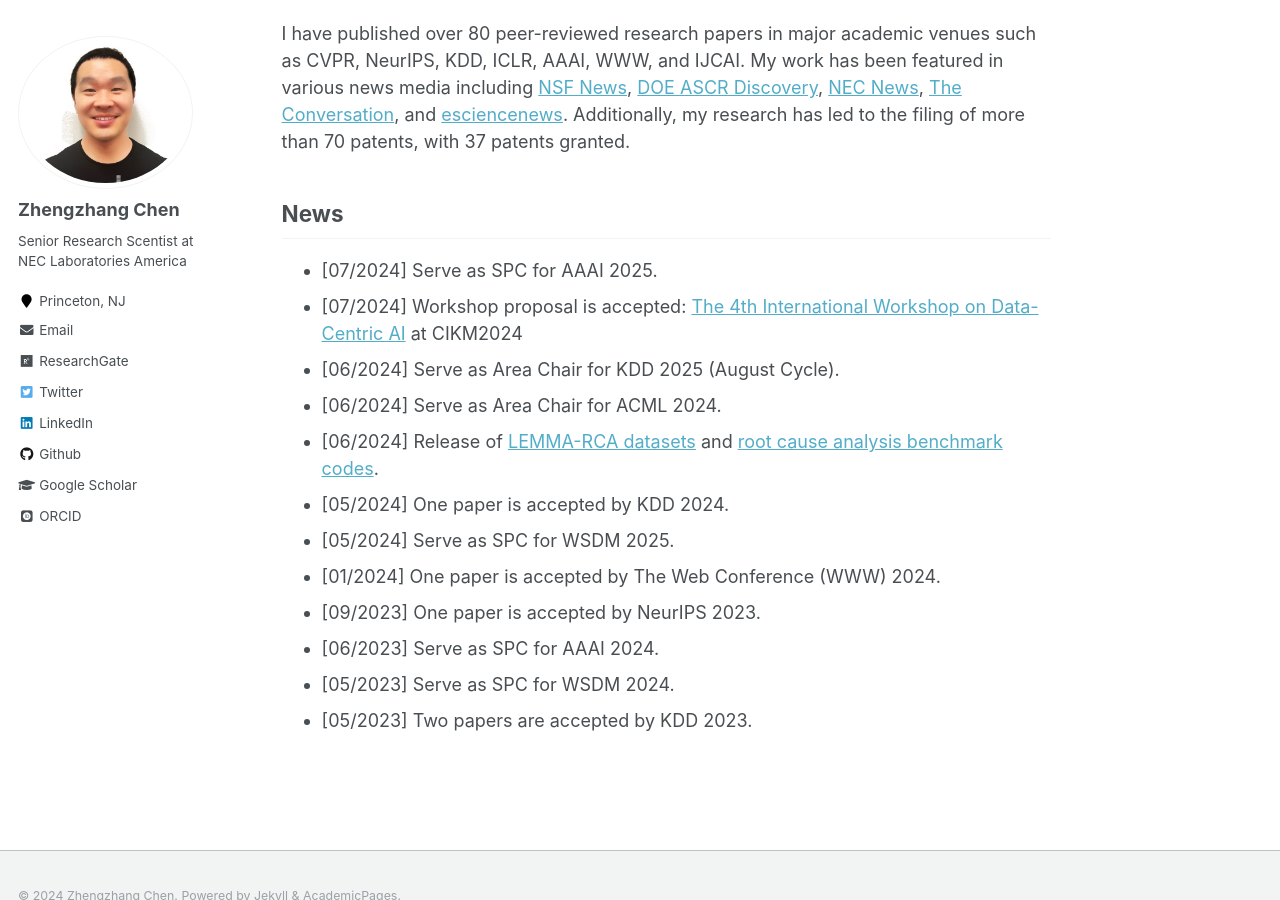
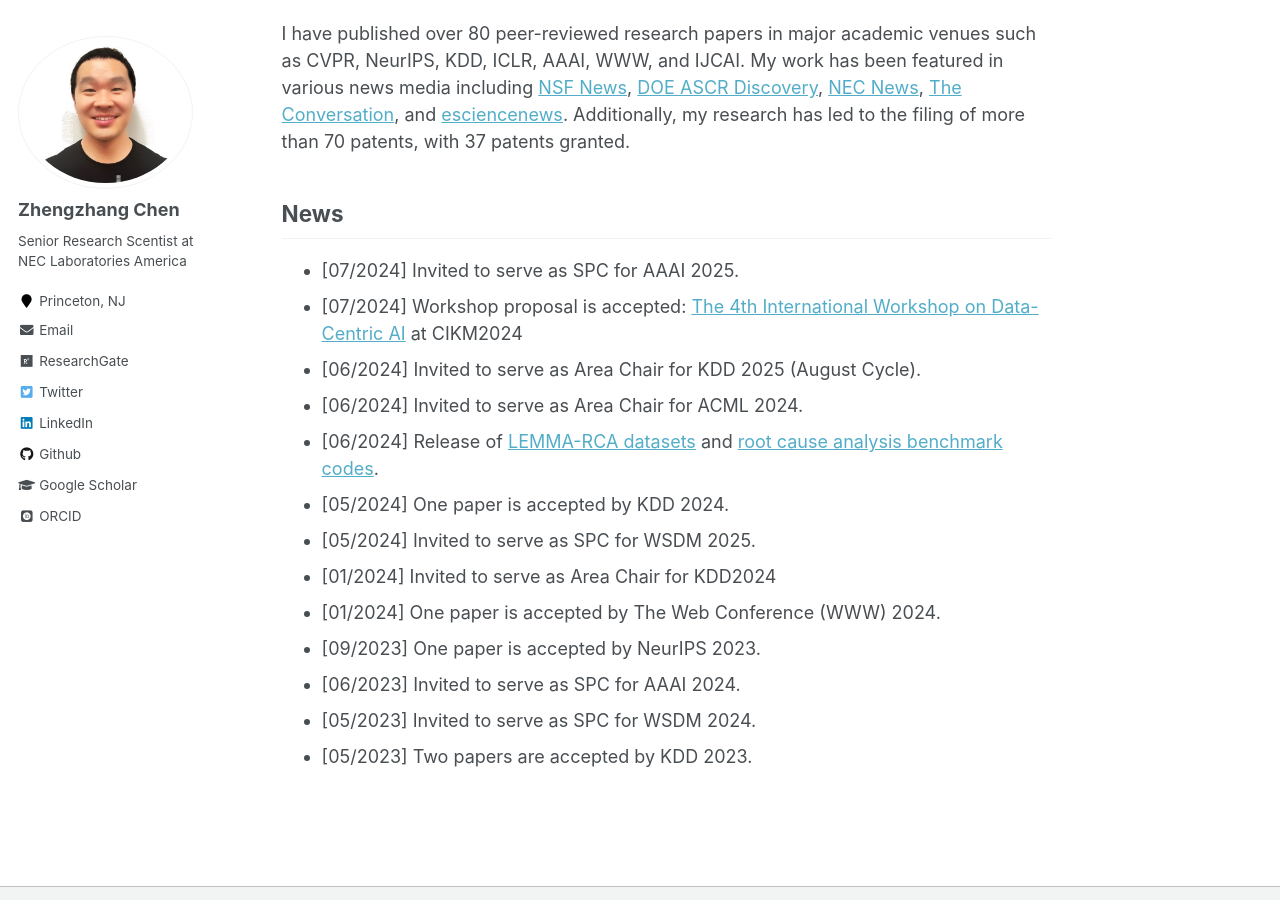
Before and after one commit to zhengzhangchen/zhengzhangchen.github.io, a Jekyll site: the page built from _pages/about.md, in a window 1280 px wide and 900 px high, scrolled down 484 px. Built offline with Jekyll 4.4.1, drawn with Linux system fonts in a browser that asks for light colours; some web fonts are replaced.

Commit message:
Update about.md

```diff
--- a/_pages/about.md
+++ b/_pages/about.md
@@ -18,17 +18,18 @@ I have published over 80 peer-reviewed research papers in major academic venues
 
 News
 -----
-- \[07/2024\] Serve as SPC for AAAI 2025.
+- \[07/2024\] Invited to serve as SPC for AAAI 2025.
 - \[07/2024\] Workshop proposal is accepted: [The 4th International Workshop on Data-Centric AI](https://data-centric-ai-dev.github.io/CIKM2024/) at CIKM2024
-- \[06/2024\] Serve as Area Chair for KDD 2025 (August Cycle).
-- \[06/2024\] Serve as Area Chair for ACML 2024.
+- \[06/2024\] Invited to serve as Area Chair for KDD 2025 (August Cycle).
+- \[06/2024\] Invited to serve as Area Chair for ACML 2024.
 - \[06/2024\] Release of [LEMMA-RCA datasets](https://lemma-rca.github.io/) and [root cause analysis benchmark codes](https://github.com/KnowledgeDiscovery/rca_baselines).
 - \[05/2024\] One paper is accepted by KDD 2024.
-- \[05/2024\] Serve as SPC for WSDM 2025.
+- \[05/2024\] Invited to serve as SPC for WSDM 2025.
+- \[01/2024\] Invited to serve as Area Chair for KDD2024
 - \[01/2024\] One paper is accepted by The Web Conference (WWW) 2024.
 - \[09/2023\] One paper is accepted by NeurIPS 2023.
-- \[06/2023\] Serve as SPC for AAAI 2024.
-- \[05/2023\] Serve as SPC for WSDM 2024.
+- \[06/2023\] Invited to serve as SPC for AAAI 2024.
+- \[05/2023\] Invited to serve as SPC for WSDM 2024.
 - \[05/2023\] Two papers are accepted by KDD 2023.
 
 
```
